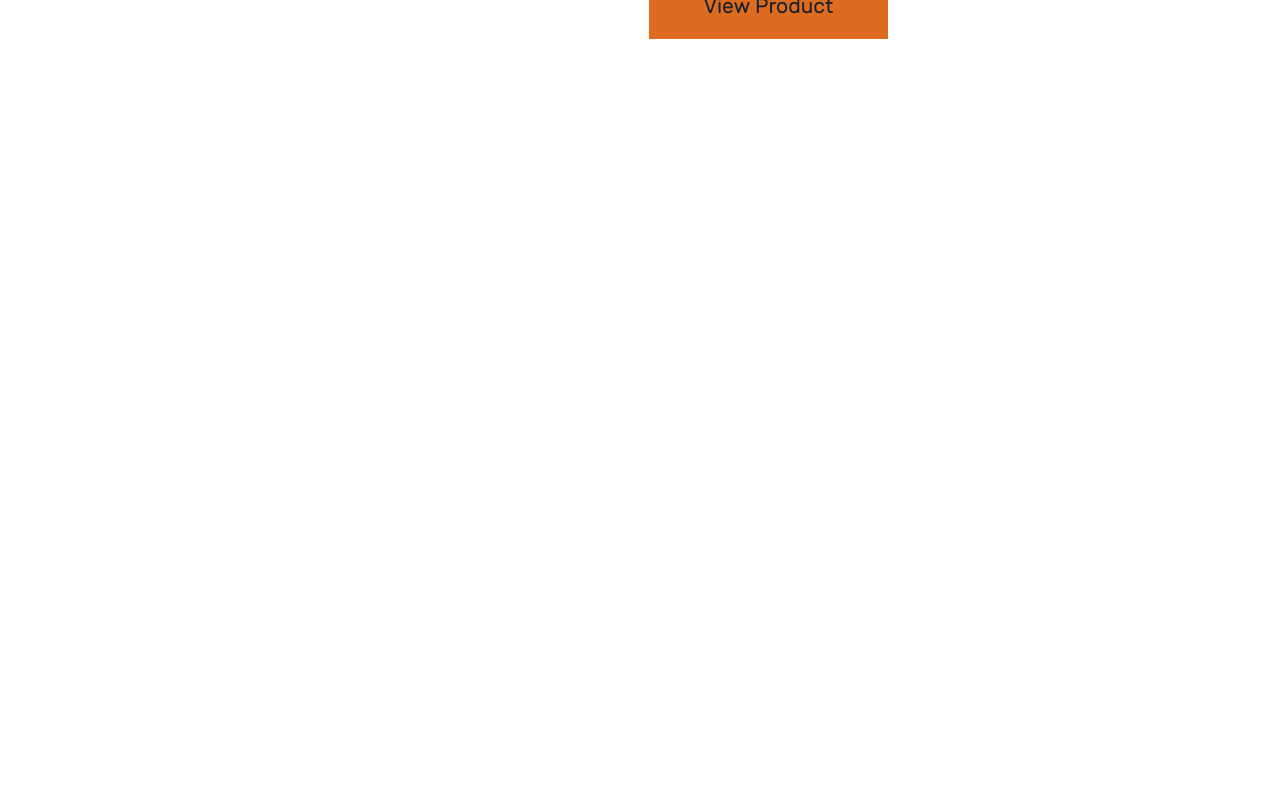
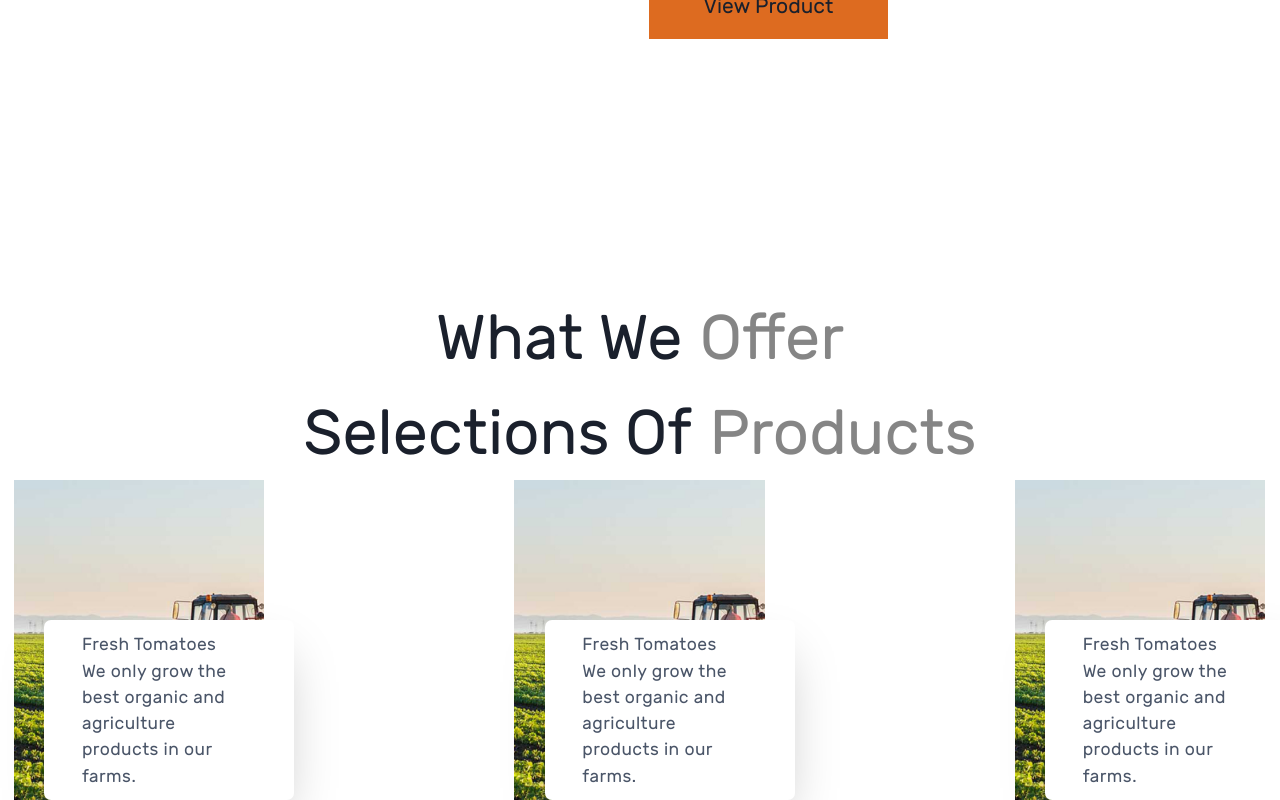
Before and after one commit to wilsonibekason/CBC_FARM, a React (Vite) app: page / in a window 1280 px wide. Shown: the part 1707-2507 px from the top of the page. Before the commit the page ends 1998 px from the top, so only its background shows below. Built offline with nearby package versions, Linux system fonts and the light colour scheme.

Commit message:
add product selections

```diff
--- a/src/components/home/contents/ContentLayout.tsx
+++ b/src/components/home/contents/ContentLayout.tsx
@@ -1,15 +1,22 @@
 import { Box } from "@chakra-ui/react";
 import React from "react";
 import SectionCards from "./sections/SectionCards";
-import { SectionOne, SectionTwo } from "./sections";
+import { SectionOne, SectionTwo, ProductsSelections } from "./sections";
 
 const ContentLayout = () => {
   return (
     <>
-      <Box maxW={"full"} flexDir={"column"} display={"flex"} w={"full"}>
+      <Box
+        maxW={"full"}
+        flexDir={"column"}
+        display={"flex"}
+        w={"full"}
+        fontFamily={"Rubik"}
+      >
         <SectionCards />
         <SectionOne />
         <SectionTwo />
+        <ProductsSelections />
       </Box>
     </>
   );
--- /dev/null
+++ b/src/components/home/contents/sections/SectionProductsSelection.tsx
@@ -0,0 +1,150 @@
+import React from "react";
+import {} from "@chakra-ui/icons";
+import {
+  Heading,
+  HeadingProps,
+  Textarea,
+  Text,
+  TextProps,
+  Image,
+  Box,
+  BoxProps,
+  Flex,
+  FlexProps,
+  FlexboxProps,
+  Grid,
+  GridItem,
+} from "@chakra-ui/react";
+import {} from "@chakra-ui/theme";
+import {} from "@chakra-ui/theme-tools";
+import { icons } from "../../../../assets/images/index";
+
+const SectionProductsSelection = () => {
+  return (
+    <>
+      <Box w={"full"} maxW={"full"} h={"full"} maxH={"full"}>
+        <Flex
+          direction={"column"}
+          justify={"center"}
+          suppressHydrationWarning
+          experimental_spaceY={20}
+        >
+          {" "}
+          {/* Top Component */}
+          <Flex direction={"column"} alignItems={"center"} justify={"center"}>
+            <Text
+              as={"h1"}
+              textTransform={"capitalize"}
+              fontSize={"7xl"}
+              whiteSpace={"nowrap"}
+              zIndex={"sticky"}
+              display={"flex"}
+              className={"z-[999]"}
+              fontFamily={"Rubik"}
+            >
+              What we{" "}
+              <Text as={"span"} color={"blackAlpha.600"} pl={"5"}>
+                {" "}
+                {"   "} Offer
+              </Text>
+            </Text>
+            <Text
+              as={"h1"}
+              textTransform={"capitalize"}
+              fontSize={"7xl"}
+              whiteSpace={"nowrap"}
+              zIndex={"sticky"}
+              display={"flex"}
+              className={"z-[999]"}
+              experimental_spaceX={"10"}
+              fontFamily={"Rubik"}
+            >
+              Selections of{" "}
+              <Text as={"span"} color={"blackAlpha.600"} pl={"5"}>
+                {" "}
+                Products
+              </Text>
+            </Text>
+          </Flex>
+          {/* Main Component */}
+          <Box w={"full"}>
+            <Flex
+              direction={"row"}
+              alignItems={"center"}
+              w={"full"}
+              flexWrap={"wrap"}
+              rowGap={20}
+              columnGap={250}
+            >
+              {Array(3)
+                .fill(0)
+                .map((_, i) => (
+                  <Flex
+                    h={"320px"}
+                    key={i}
+                    bgColor={"whatsapp.100"}
+                    display={"flex"}
+                    position={"relative"}
+                    w={"20%"}
+                  >
+                    {" "}
+                    <Image
+                      src={
+                        "http://127.0.0.1:5173/src/assets/images/testimonial.jpg"
+                      }
+                      w={"full"}
+                      h={"full"}
+                      objectFit={"cover"}
+                    />
+                    <Box
+                      py={"10"}
+                      maxW={"250px"}
+                      w={"full"}
+                      h={"180px"}
+                      position={"absolute"}
+                      bg={"whiteAlpha.500"}
+                      right={0}
+                      zIndex={"modal"}
+                      shadow={"2xl"}
+                      mr={"-30"}
+                      bottom={0}
+                      mt={"40"}
+                      alignItems={"center"}
+                      display={"flex"}
+                      justifyContent={"center"}
+                      className={"z-[999]"}
+                      bgColor={"white"}
+                      rounded={"lg"}
+                    >
+                      <Flex
+                        direction={"column"}
+                        justify={"center"}
+                        fontSize={"xl"}
+                        color={"gray.600"}
+                        letterSpacing={"wide"}
+                        maxW={["container.lg", "70%"]}
+                        fontFamily={"Rubik"}
+                        w={"full"}
+                        h={"full"}
+                        experimental_spaceY={"5"}
+                        rounded={"lg"}
+                        py={"5"}
+                      >
+                        <Text>Fresh Tomatoes</Text>
+                        <Text>
+                          We only grow the best organic and agriculture products
+                          in our farms.
+                        </Text>
+                      </Flex>
+                    </Box>
+                  </Flex>
+                ))}
+            </Flex>
+          </Box>
+        </Flex>
+      </Box>
+    </>
+  );
+};
+
+export default SectionProductsSelection;
--- a/src/components/home/contents/sections/index.ts
+++ b/src/components/home/contents/sections/index.ts
@@ -1,3 +1,4 @@
 export { default as SectionOne } from "./SectionOne";
 export { default as SectionCard } from "./SectionCards";
 export { default as SectionTwo } from "./SectionTwo";
+export { default as ProductsSelections } from "./SectionProductsSelection";
--- a/src/components/wrapper/source/Wrapper.tsx
+++ b/src/components/wrapper/source/Wrapper.tsx
@@ -1,3 +1,4 @@
+import { Box } from "@chakra-ui/react";
 import React from "react";
 import Navbar from "../footer/Navbar";
 interface WrapperProps {
@@ -6,8 +7,10 @@ interface WrapperProps {
 const Wrapper: React.FC<WrapperProps> = ({ children }) => {
   return (
     <>
-      <Navbar />
-      {children}
+      <Box bgColor={"whiteAlpha.300"}>
+        <Navbar />
+        {children}
+      </Box>
     </>
   );
 };
--- a/src/styles/root/CIC.css
+++ b/src/styles/root/CIC.css
@@ -1,7 +1,7 @@
 @tailwind base;
 @tailwind variants;
 body{
-    @apply bg-black
+    @apply bg-white
 }
 html{
 @apply text-sm leading-5 text-[#545454]
```
